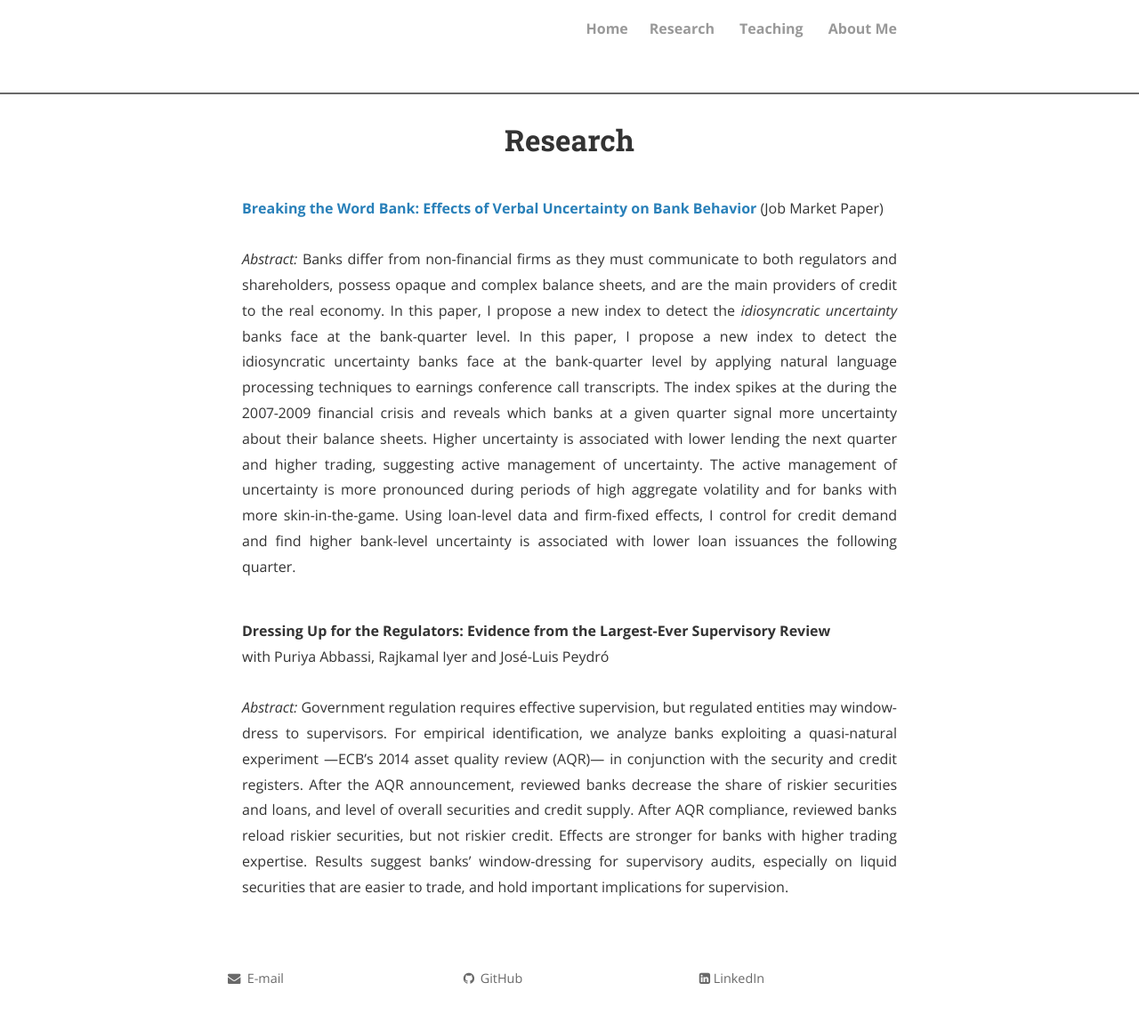
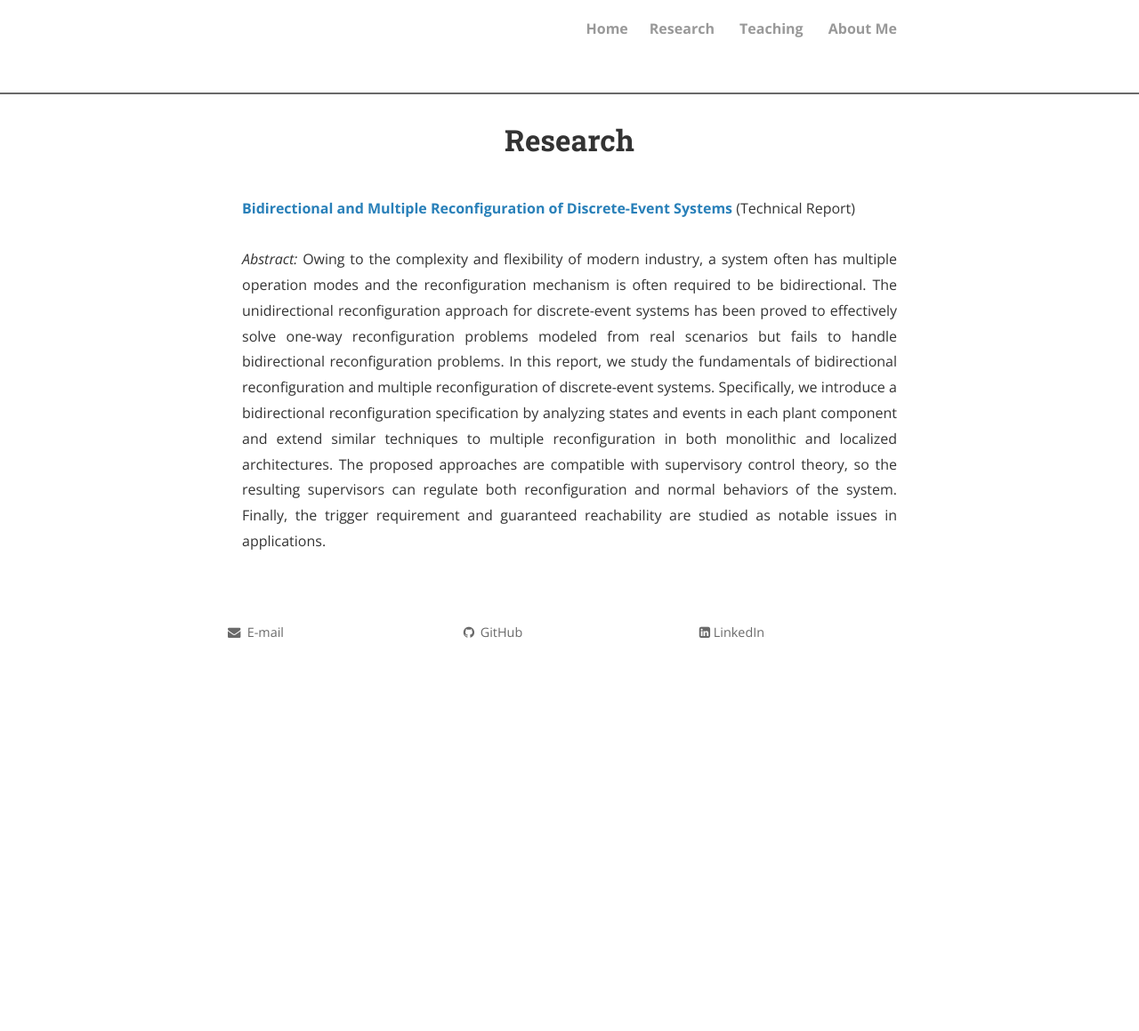
Before and after one commit to JasonZhangjc/JasonZhangjc.github.io, a Jekyll site: the page built from research.html, in a window 1280 px wide. Shown: the whole page at 89% size. Built offline with Jekyll 4.4.1, drawn with Linux system fonts in a browser that asks for light colours; nearby versions of some CDN libraries; comment, search, counter and statistics services are not loaded; a style sheet for code colours, icons or effects is not loaded; after the commit the page ends 900 px from its top, so only the background shows below that.

Commit message:
final version

```diff
--- a/research.html
+++ b/research.html
@@ -3,8 +3,10 @@ layout: page
 title: Research
 permalink: /research/
 ---
-<strong><a href="https://github.com/JasonZhangjc/JasonZhangjc.github.io/blob/master/Bidirectional_Reconfiguration_Jiachen_Zhang_SCG_ECE_UOFT.pdf">Breaking the Word Bank: Effects of Verbal Uncertainty on Bank Behavior</a></strong> (Job Market Paper)<br><br>
-<p style="text-align:justify"><i>Abstract: </i>Banks differ from non-financial firms as they must communicate to both regulators and shareholders, possess opaque and complex balance sheets, and are the main providers of credit to the real economy. In this paper, I propose a new index to detect the <i>idiosyncratic uncertainty</i> banks face at the bank-quarter level. In this paper, I propose a new index to detect the idiosyncratic uncertainty banks face at the bank-quarter level by applying natural language processing techniques to earnings conference call transcripts. The index spikes at the during the 2007-2009 financial crisis and reveals which banks at a given quarter signal more uncertainty about their balance sheets. Higher uncertainty is associated with lower lending the next quarter and higher trading, suggesting active management of uncertainty. The active management of uncertainty is more pronounced during periods of high aggregate volatility and for banks with more skin-in-the-game. Using loan-level data and firm-fixed effects, I control for credit demand and find higher bank-level uncertainty is associated with lower loan issuances the following quarter.</p>
+<strong><a href="https://github.com/JasonZhangjc/JasonZhangjc.github.io/blob/master/Bidirectional_Reconfiguration_Jiachen_Zhang_SCG_ECE_UOFT.pdf">Bidirectional and Multiple Reconfiguration of Discrete-Event Systems</a></strong> (Technical Report)<br><br>
+<p style="text-align:justify"><i>Abstract: </i>Owing to the complexity and flexibility of modern industry, a system often has multiple operation modes and the reconfiguration mechanism is often required to be bidirectional. The unidirectional reconfiguration approach for discrete-event systems has been proved to effectively solve one-way reconfiguration problems modeled from real scenarios but fails to handle bidirectional reconfiguration problems. In this report, we study the fundamentals of bidirectional reconfiguration and multiple reconfiguration of discrete-event systems. Specifically, we introduce a bidirectional reconfiguration specification by analyzing states and events in each plant component and extend similar techniques to multiple reconfiguration in both monolithic and localized architectures. The proposed approaches are compatible with supervisory control theory, so the resulting supervisors can regulate both reconfiguration and normal behaviors of the system. Finally, the trigger requirement and guaranteed reachability are studied as notable issues in applications.</p>
 <br>
+<!--
 <strong>Dressing Up for the Regulators: Evidence from the Largest-Ever Supervisory Review</strong><br>with Puriya Abbassi, Rajkamal Iyer and Jos&eacute;-Luis Peydr&oacute;<br><br>
 <p style="text-align:justify"><i>Abstract: </i>Government regulation requires effective supervision, but regulated entities may window-dress to supervisors.  For empirical identification, we analyze banks exploiting a quasi-natural experiment —ECB’s 2014 asset quality review (AQR)— in conjunction with the security and credit registers.  After the AQR announcement, reviewed banks decrease the share of riskier securities and loans, and level of overall securities and credit supply. After AQR compliance, reviewed banks reload riskier securities, but not riskier credit.  Effects are stronger for banks with higher trading expertise.  Results suggest banks’ window-dressing for supervisory audits, especially on liquid securities that are easier to trade, and hold important implications for supervision.</p><br>
+-->
--- a/tutorials.html
+++ b/tutorials.html
@@ -1,10 +1,11 @@
 ---
 layout: page
-title: Tutorials
+title: Teaching
 permalink: /tutorials/
 ---
-Take a look at some of my Python tutorials for textual analysis.
+Take a look at some of my teaching experience.
 <br>
+<!--
 <br>
 <a href="https://github.com/pesoto/Text-Analysis/blob/master/1_Web_Scraping_Tutorial.ipynb" target="_self">Web Scraping with Python</a><br>
 <br>
@@ -13,3 +14,4 @@ Take a look at some of my Python tutorials for textual analysis.
 <a href="https://github.com/pesoto/Text-Analysis/blob/master/5_Skip_Gram_Tutorial.ipynb" target="_self">Finding Vector Representations of Words (Skip-gram model)</a><br>
 <br>
 <a href="https://github.com/pesoto/Text-Analysis/blob/master/6_LSTM_Tutorial.ipynb" target="_self">Long Short Term Memory (LSTM) Models</a><br>
+-->
```
